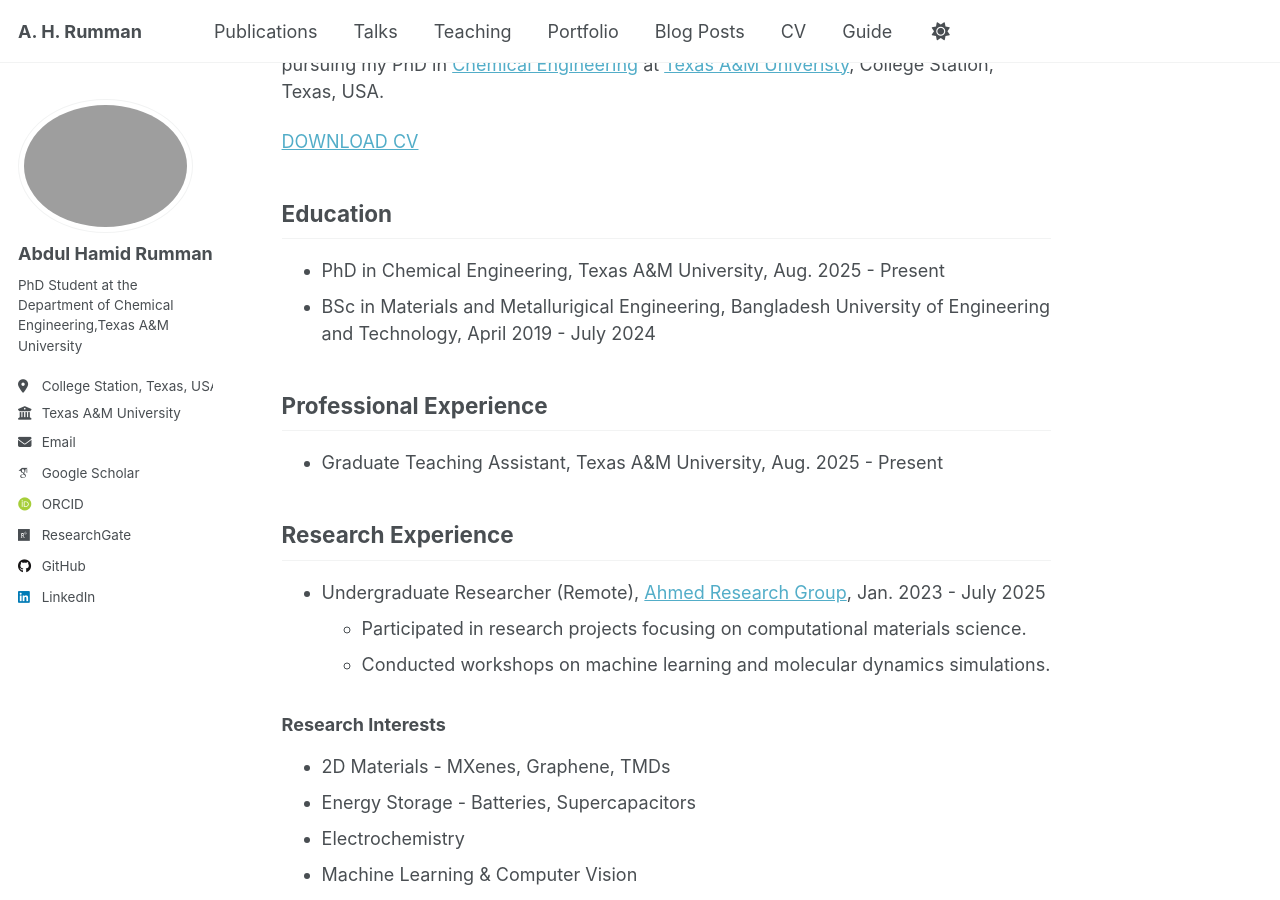
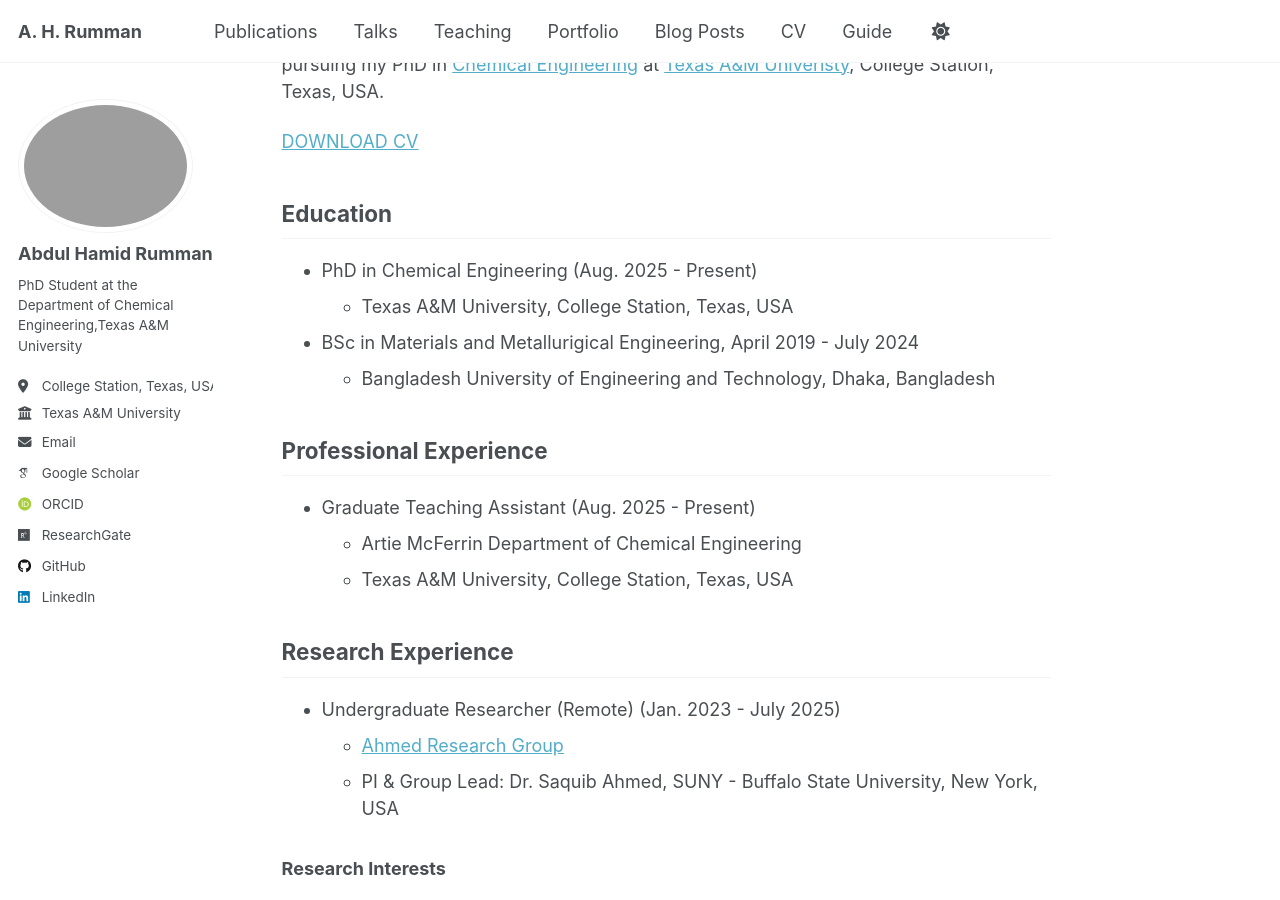
Before and after one commit to AbdulHamidRumman/abdulhamidrumman.github.io, a Jekyll site: the page built from _pages/about.md, in a window 1280 px wide and 900 px high, scrolled down 367 px. Built offline with Jekyll 4.4.1, drawn with Linux system fonts in a browser that asks for light colours; some web fonts are replaced; a script that is not in the unit is left out; some of the changed text lies outside the part shown.

Commit message:
Update about.md

```diff
--- a/_pages/about.md
+++ b/_pages/about.md
@@ -16,18 +16,22 @@ I received my Bachelors degree in [Materials and Metallurgical Engineering](mme.
 
 Education
 ------
-* PhD in Chemical Engineering, Texas A&M University, Aug. 2025 - Present
-* BSc in Materials and Metallurigical Engineering, Bangladesh University of Engineering and Technology, April 2019 - July 2024
+* PhD in Chemical Engineering (Aug. 2025 - Present)
+  * Texas A&M University, College Station, Texas, USA
+* BSc in Materials and Metallurigical Engineering, April 2019 - July 2024
+  * Bangladesh University of Engineering and Technology, Dhaka, Bangladesh
 
 Professional Experience
 ------
-* Graduate Teaching Assistant, Texas A&M University, Aug. 2025 - Present
+* Graduate Teaching Assistant (Aug. 2025 - Present)
+  * Artie McFerrin Department of Chemical Engineering
+  * Texas A&M University, College Station, Texas, USA
 
 Research Experience
 ------
-* Undergraduate Researcher (Remote), [Ahmed Research Group](https://faculty.buffalostate.edu/ahmedsm/), Jan. 2023 - July 2025
-  * Participated in research projects focusing on computational materials science.
-  * Conducted workshops on machine learning and molecular dynamics simulations.
+* Undergraduate Researcher (Remote) (Jan. 2023 - July 2025)
+  * [Ahmed Research Group](https://faculty.buffalostate.edu/ahmedsm/)
+  * PI & Group Lead: Dr. Saquib Ahmed, SUNY - Buffalo State University, New York, USA
 
 ### Research Interests
 * 2D Materials - MXenes, Graphene, TMDs
@@ -72,5 +76,5 @@ Technical Skills
 
 Awards & Achievements
 ------
-* Dean's List Scholarship, Bangladesh University of Engineering and Technology, 2019
-* Technical Scholarship, Bangladesh University of Engineering and Technology, 2019 - 2022
+* Dean's List Scholarship, Bangladesh University of Engineering and Technology (2019)
+* Technical Scholarship, Bangladesh University of Engineering and Technology (2019 - 2022)
```
